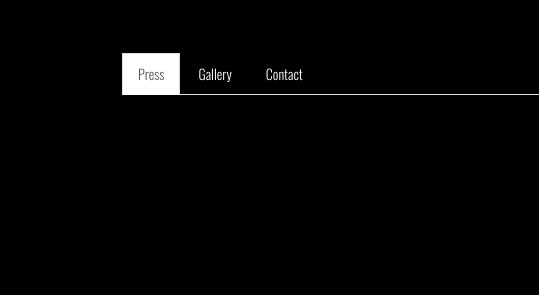
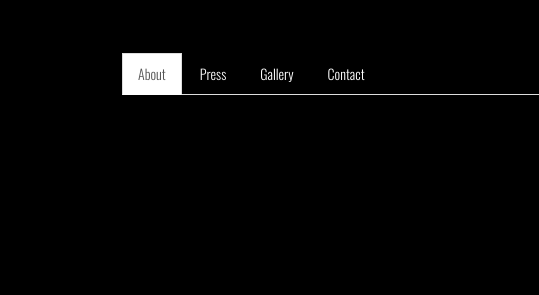
Before and after one commit to VanessaO/phaesporia_movie, a plain HTML site: page index.html in a window 1280 px wide. Shown: the part 811-1106 px from the top of the page, 533-1072 px from the left. Drawn offline with nearby package versions, Linux system fonts and the light colour scheme.

Commit message:
About Tab Generator

```diff
--- a/index.html
+++ b/index.html
@@ -41,7 +41,8 @@
 				</div>
 				<div class="col-md-6 row-margin">
 					<ul id="tabs" class="nav nav-tabs responsive" data-tabs="tabs">
-						<li class="active"><a href="#press" data-toggle="tab">Press</a></li>
+						<li class="active"><a href="#About" data-toggle="tab">About</a></li>
+						<li><a href="#press" data-toggle="tab">Press</a></li>
 					        <li><a href="#gallery" data-toggle="tab">Gallery</a></li>
 					        <li><a href="#contact" data-toggle="tab">Contact</a></li>
 	    				</ul>
```
